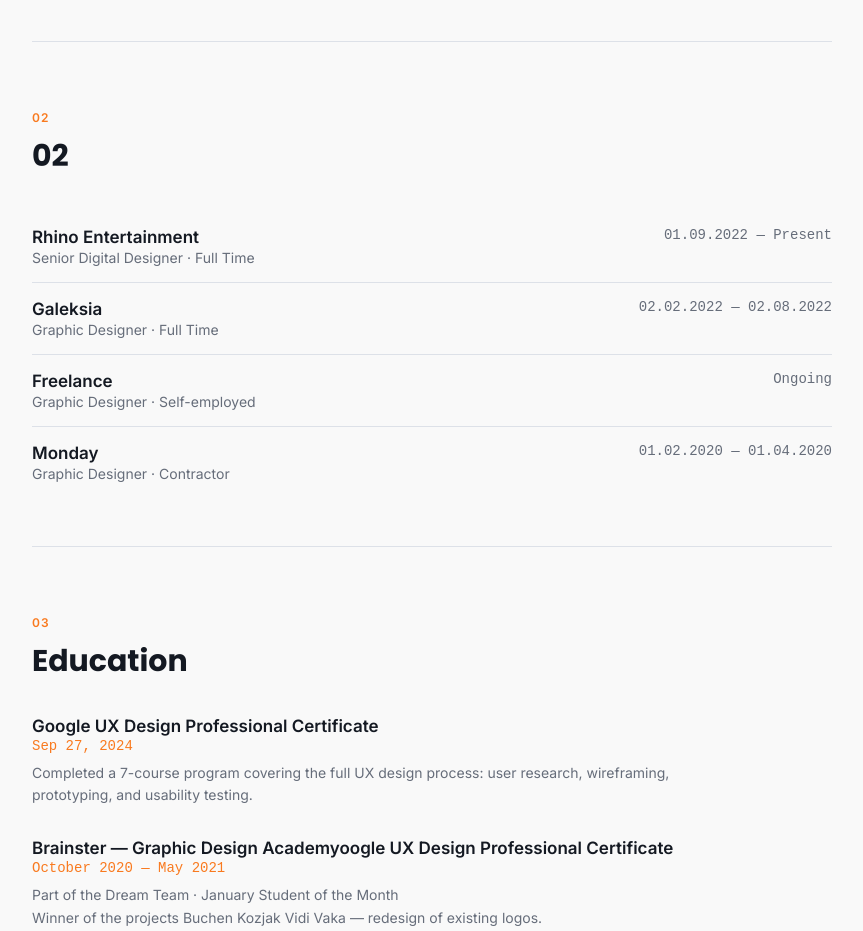
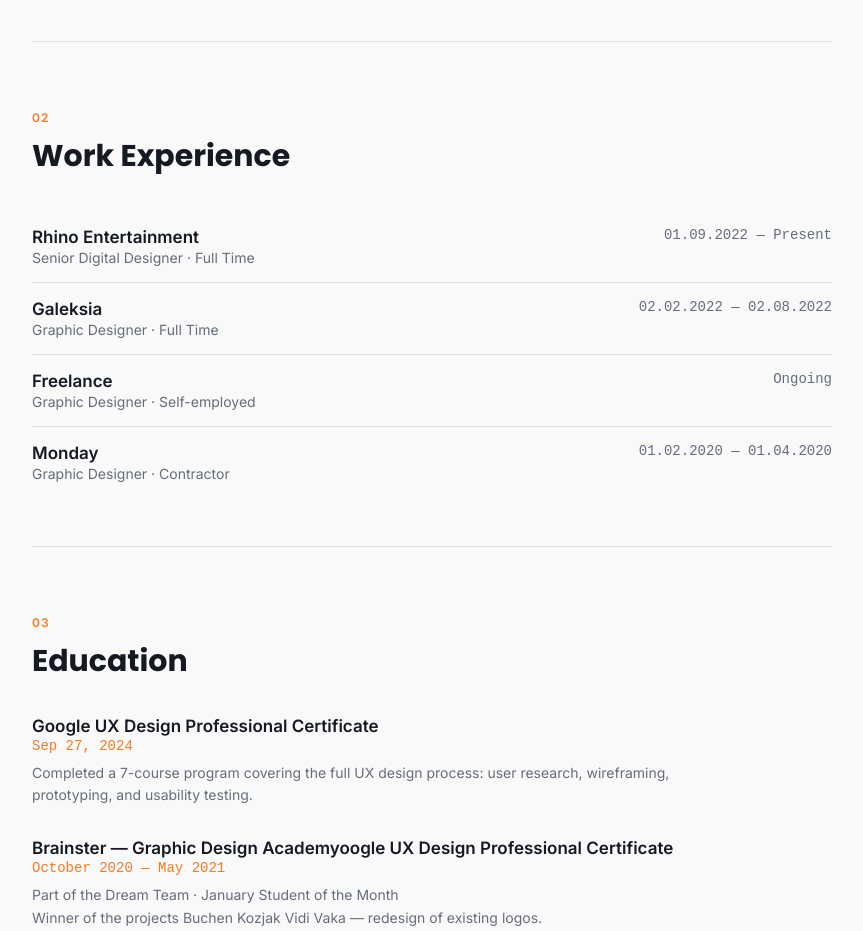
Before and after one commit to gorjanglaveski-beep/gorjan-glaveski, a Next.js app: page / in a window 1280 px wide. Shown: the part 1140-2071 px from the top of the page, without its empty margins (208-1071 px from the left). Built offline with nearby package versions, Linux system fonts and the light colour scheme.

Commit message:
fixed work experience title

```diff
--- a/src/components/sections/CVSection/CVSection.tsx
+++ b/src/components/sections/CVSection/CVSection.tsx
@@ -97,7 +97,7 @@
         {/* ─── Work Experience ─── */}
         <div className={styles.block}>
           <span className={styles.sectionNumber}>{sections[1].sectionNumber}</span>
-          <h3 className={styles.sectionTitle}>{sections[1].sectionNumber}</h3>
+          <h3 className={styles.sectionTitle}>{sections[1].sectionTitle}</h3>
           <div className={styles.experienceList}>
             {workExperience.map((item, i) => (
               <div key={i} className={styles.experienceItem}>
```
